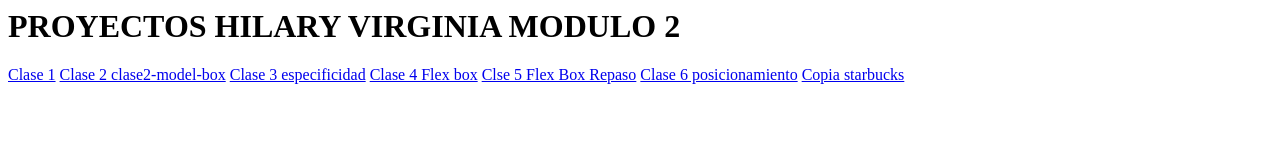
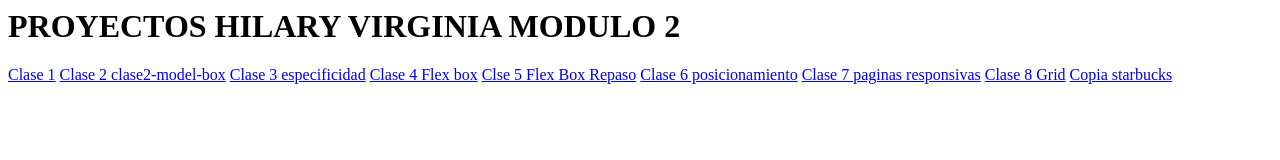
Before and after one commit to HilaryRod/Modulo2_DEVF, a plain HTML site: page index.html in a window 1280 px wide. Drawn offline with Linux system fonts and the light colour scheme.

Commit message:
Actualizacion del index, mostrar clase 7 y 8

```diff
--- a/index.html
+++ b/index.html
@@ -6,5 +6,7 @@
     <a href="clase4-flexbox.html">Clase 4 Flex box</a>
     <a href="clase5-flexbox.html">Clse 5 Flex Box Repaso</a>
     <a href="clase6-posicionamiento.html">Clase 6 posicionamiento</a>
+    <a href="clase7-responsive.html">Clase 7 paginas responsivas</a>
+    <a href="clase8-grid.html">Clase 8 Grid</a>
     <a href="startbuck.html">Copia starbucks</a>
   </nav>
```
